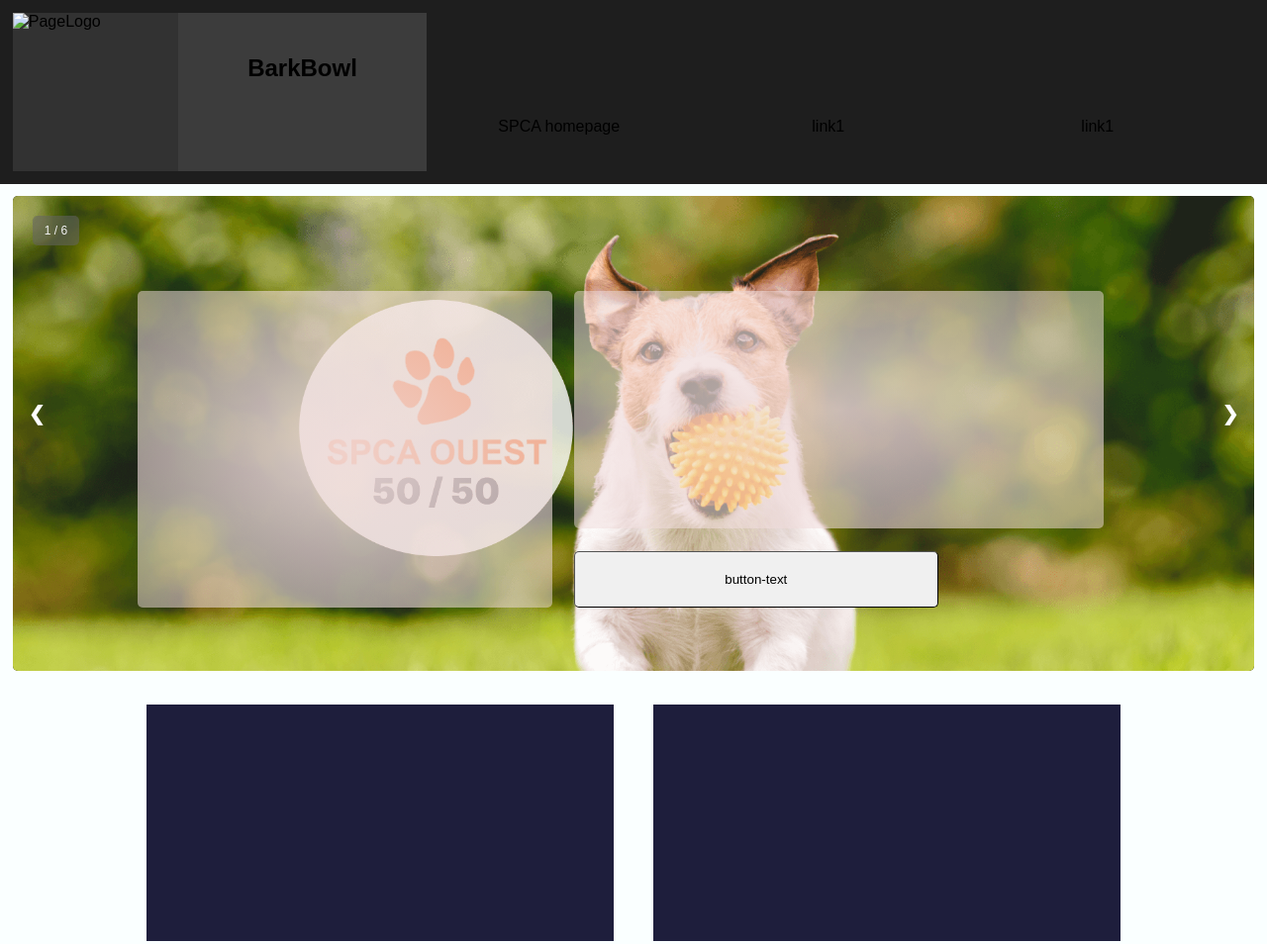
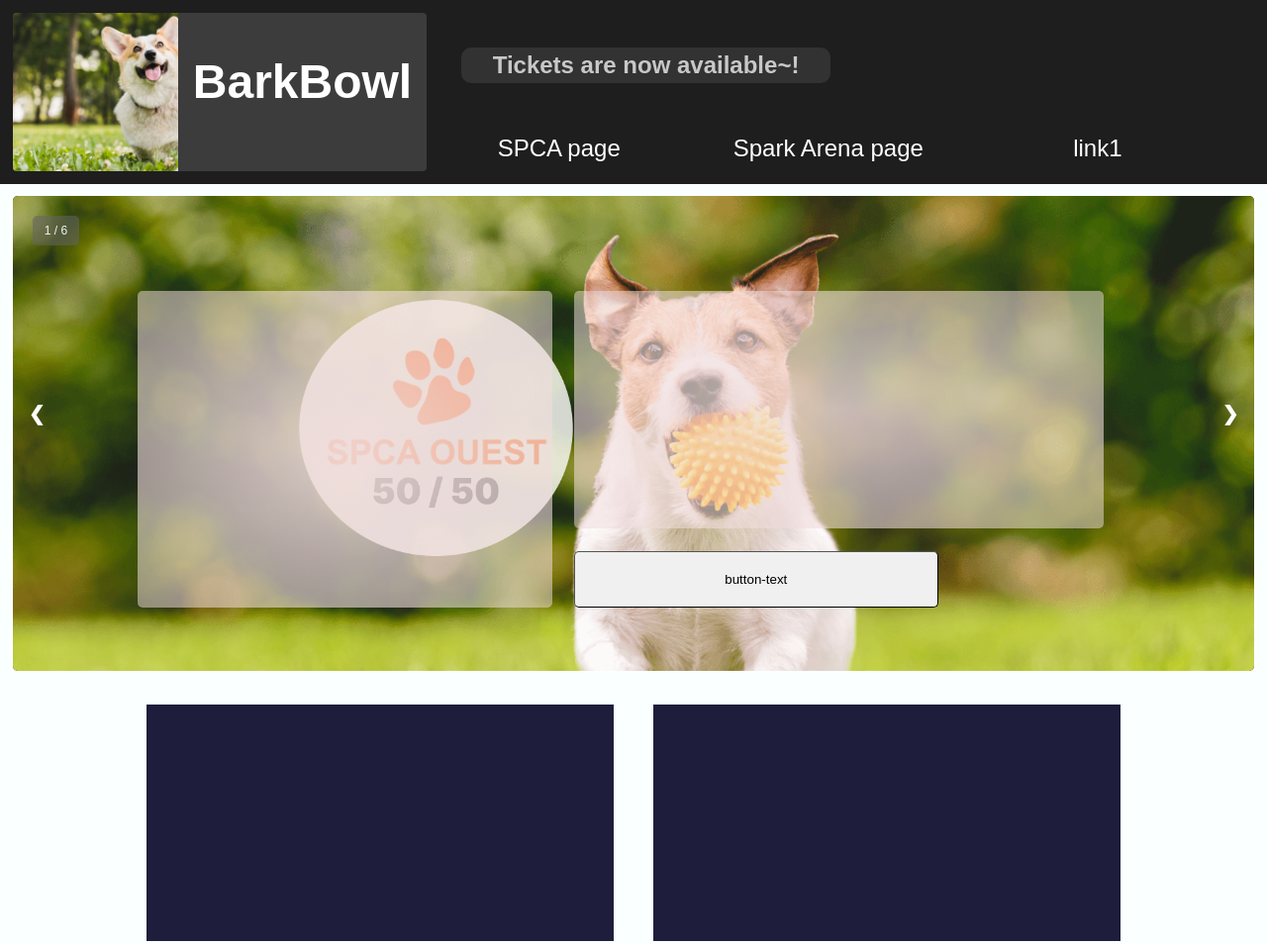
Before and after one commit to hiillo/BarkBowl-2023-html-assessment, a plain HTML site: page index.html in a window 1280 px wide. Shown: the top 954 px of the page at 99% size. Drawn offline with Linux system fonts and the light colour scheme.

Commit message:
Add files via upload
nav bar edit

```diff
--- a/index.html
+++ b/index.html
@@ -12,15 +12,20 @@
  <nav>
  <div class = "logoContainer">
   <a href = "index.html">
-   <image src="#image" class="logoimage" alt="PageLogo">
+   <div class="logoImageContainer">
+    <image src="Logo.jpg" class="logoimage" alt="PageLogo">
+   </div>
    <h1 class="logoname">BarkBowl</h1>
   </a>
  </div>
  <div class="buttonContainer">
  <!--nav bar with the help of https://www.w3schools.com/css/css_navbar_horizontal.asp -->
-  <div class="divnlink"><a class="SPCA" href="#link1">SPCA homepage</a></div>
-  <div class="divnlink"><a class="nlink" href="#link1">link1</a></div>
-  <div class="divnlink"><a class="nlink" href="#link1">link1</a></div>
+  <a class="nlink" href="https://www.spca.nz/" target="blank"><div class="divnlink">SPCA page</div></a>
+  <a class="nlink" href="https://www.sparkarena.co.nz/" target="blank"><div class="divnlink">Spark Arena page</div></a>
+  <a class="nlink" href="#link1"><div class="divnlink">link1</div></a>
+ </div>
+ <div class="navtext">
+  <h1><a class="navpop" href="#link">Tickets are now available~!</a></h1>
  </div>
  </nav>
 
--- a/style.css
+++ b/style.css
@@ -25,34 +25,77 @@ nav{
 	grid-template-columns: 1fr 2fr;
 	background-color:rgb(30,30,30);
 	height:20vh;
+	max-height:20vh;
 	padding:1%;
 }
 .logoimage{
+	height:100%;
+	margin-left:-30px;
+}
+.logoImageContainer{
 	float:left;
+	height:100%;
 	width:40%;
-	height:100%;
+	overflow:hidden;
 	background-color: rgb(50,50,50);
 }
 .logoname{
 	text-align:center;
 	margin-top:10%;
+	color:white;
+	font-size:300%;
 }
 .logoContainer{
 	grid-area: 1 / 1 / 3 / 2;
 	background-color:rgb(60,60,60);
 	overflow:hidden;
+	border-radius:4px;
 }
 
 .buttonContainer{
 	grid-area: 2 / 2 / 3 / 3;
+	color:rgb(255,255,255);
+	margin-top:2%;
 }
+.divnlink:hover{
+	color:rgb(255,255,255);
+}
+.divnlink:active{
+	color:rgb(100,100,240);
+	text-decoration:underline;
+}
+.nlink:visited, .nlink:link{
+	color:rgb(255,255,255);
+}
+
 .divnlink{
 	display: inline-block;
 	width:32%;
 	text-align: center;
+	font-size:150%;
+	height:100%;
 }
-
-.buttonContainer{
+.navtext{
+	grid-area: 1 / 2 / 2 / 3;
+	padding:3%;
+	padding-right:50%;
+}
+.navtext>h1{
+	background-color: rgb(50,50,50);
+	text-align: center;
+	margin:10px;
+	margin-bottom:-10px;
+	padding:1%;
+	border-radius:10px;
+}
+.navpop:hover{
+	color:rgb(200,200,200);
+}
+.navpop:active{
+	text-decoration:underline;
+}
+.navpop:visited, .navpop:link{
+	color:rgb(200,200,200);
 }
 
 
```
Also changed, not shown: Logo.jpg (added).
